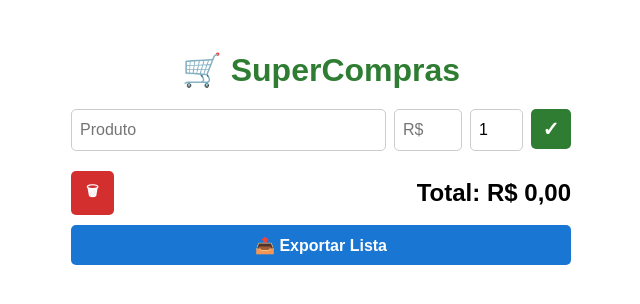
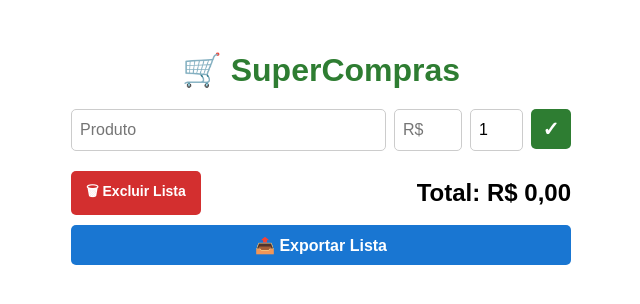
Before and after one commit to lcnavarro23/supercompras, a plain HTML site: page index.html in a window 1280 px wide. Shown: the whole page, without its empty margins (319-959 px from the left). Drawn offline with Linux system fonts and the light colour scheme.

Commit message:
Add files via upload

```diff
--- a/index.html
+++ b/index.html
@@ -276,7 +276,7 @@
 		<button
 			class="btn-limpar"
 			onclick="limparLista()">
-			🗑
+			🗑 Excluir Lista
 		</button>
 
 		<h2 class="total">
```
